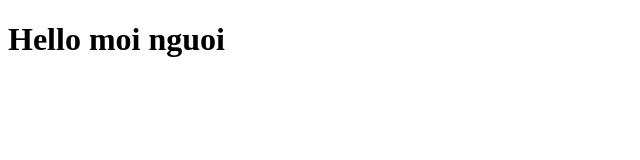
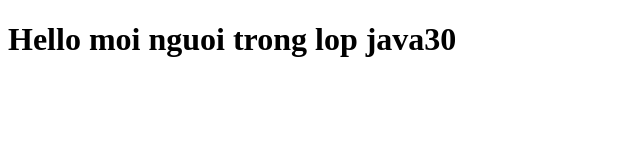
Before and after one commit to trungcodr/java30-basic-fe, a plain HTML site: page Buoi2/index.html in a window 1280 px wide. Shown: the whole page, without its empty margins (0-640 px from the left). Drawn offline with Linux system fonts and the light colour scheme.

Commit message:
Update h1 cua buoi 2

```diff
--- a/Buoi2/index.html
+++ b/Buoi2/index.html
@@ -6,6 +6,6 @@
     <title>Document</title>
 </head>
 <body>
-    <h1>Hello moi nguoi</h1>
+    <h1>Hello moi nguoi trong lop java30</h1>
 </body>
 </html>
```
